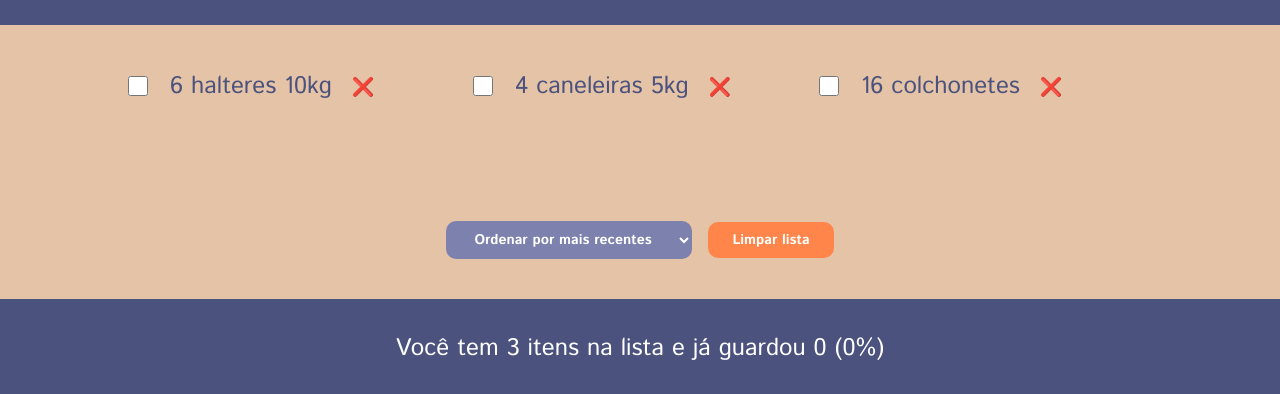
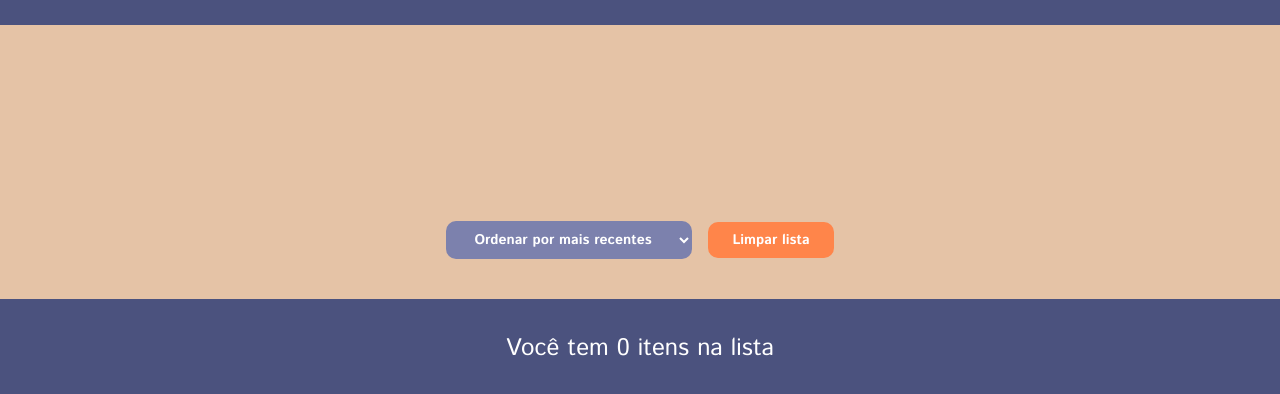
Before and after one commit to Roger-Melo/guarda-coisas-espaco-mulher, a React (Vite) app: page / in a window 1280 px wide. Shown: the part 403-797 px from the top of the page. Built offline with nearby package versions, Linux system fonts and the light colour scheme.

Commit message:
✅ Hook useItems para reduzir extensão do App

```diff
--- a/src/app.jsx
+++ b/src/app.jsx
@@ -1,27 +1,6 @@
 import { useState } from "react"
 
 const ids = Array.from({ length: 20 }, () => crypto.randomUUID())
-
-const initialItems = [
-  {
-    id: crypto.randomUUID(),
-    quantity: 6,
-    name: "halteres 10kg",
-    stored: false,
-  },
-  {
-    id: crypto.randomUUID(),
-    quantity: 4,
-    name: "caneleiras 5kg",
-    stored: false,
-  },
-  {
-    id: crypto.randomUUID(),
-    quantity: 16,
-    name: "colchonetes",
-    stored: false,
-  },
-]
 
 const FormAddItem = ({ onHandleSubmit }) => (
   <form className="add-form" onSubmit={onHandleSubmit}>
@@ -93,8 +72,8 @@ const Logo = () => (
   </header>
 )
 
-const App = () => {
-  const [items, setItems] = useState(initialItems)
+const useItems = () => {
+  const [items, setItems] = useState([])
   const [orderBy, setOrderBy] = useState("newest")
 
   const handleSubmit = (e) => {
@@ -103,12 +82,7 @@ const App = () => {
 
     setItems((prev) => [
       ...prev,
-      {
-        id: crypto.randomUUID(),
-        quantity: +selectQtd.value,
-        name: inputAdd.value,
-        stored: false,
-      },
+      { id: crypto.randomUUID(), quantity: +selectQtd.value, name: inputAdd.value, stored: false }
     ])
   }
 
@@ -119,24 +93,38 @@ const App = () => {
   const handleClickCheck = (id) => setItems((prev) => prev
     .map((item) => item.id === id ? { ...item, stored: !item.stored } : item))
 
+  return {
+    items,
+    orderBy,
+    handleSubmit,
+    handleChangeOrder,
+    handleClickDelete,
+    handleClickClearBtn,
+    handleClickCheck
+  }
+}
+
+const App = () => {
+  const state = useItems()
+
   return (
     <div className="store-things">
       <Logo />
-      <FormAddItem onHandleSubmit={handleSubmit} />
+      <FormAddItem onHandleSubmit={state.handleSubmit} />
       <div className="list">
         <ListOfItems
-          orderBy={orderBy}
-          items={items}
-          onClickCheck={handleClickCheck}
-          onClickDelete={handleClickDelete}
+          orderBy={state.orderBy}
+          items={state.items}
+          onClickCheck={state.handleClickCheck}
+          onClickDelete={state.handleClickDelete}
         />
         <Filters
-          orderBy={orderBy}
-          onChangeOrder={handleChangeOrder}
-          onClickClearBtn={handleClickClearBtn}
+          orderBy={state.orderBy}
+          onChangeOrder={state.handleChangeOrder}
+          onClickClearBtn={state.handleClickClearBtn}
         />
       </div>
-      <Stats items={items} />
+      <Stats items={state.items} />
     </div>
   )
 }
```
